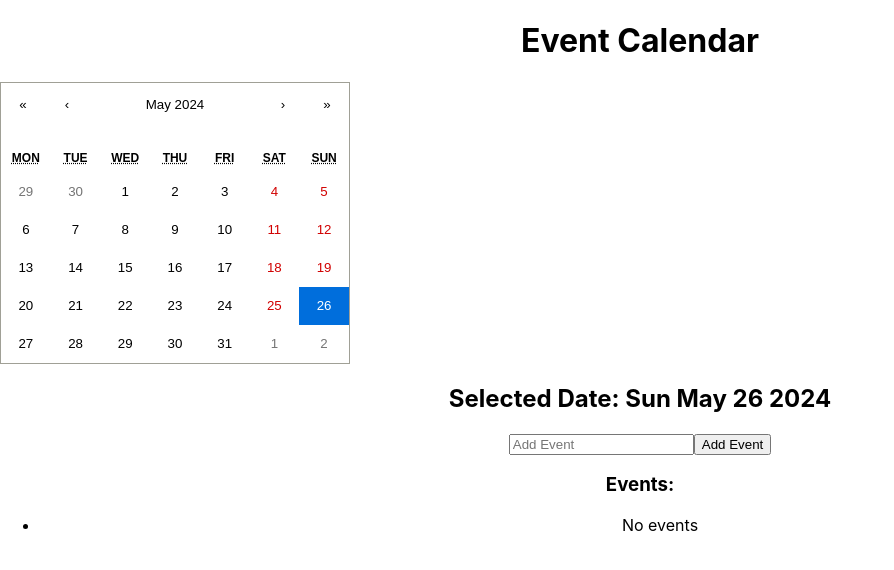
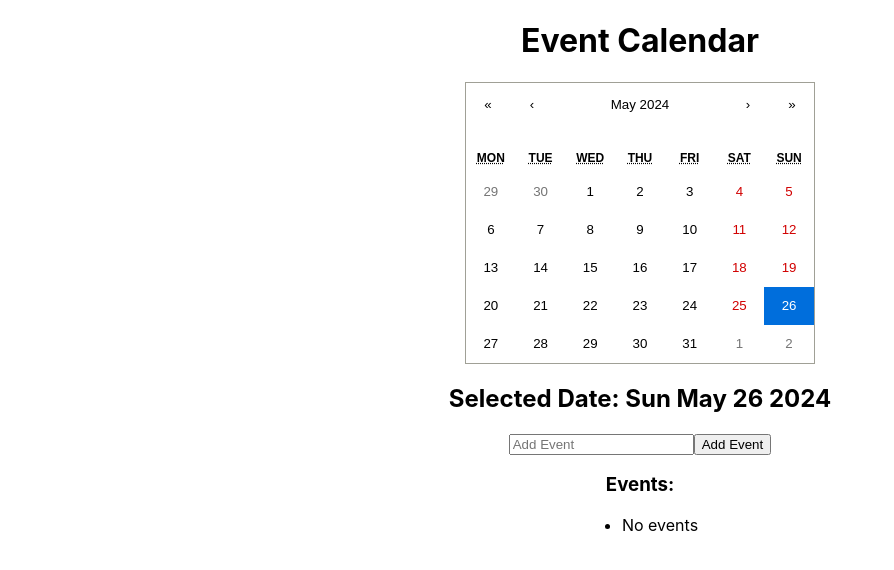
Before and after one commit to darudeeee/0526, a React (Create React App) app: page /calendarAdmin in a window 1280 px wide. Shown: the top 570 px of the page, without its empty margins (0-894 px from the left). Built offline with nearby package versions, Linux system fonts and the light colour scheme.

Commit message:
캘린더 관리자

```diff
--- a/src/routers/CalendarAdmin.js
+++ b/src/routers/CalendarAdmin.js
@@ -44,7 +44,7 @@ function CalendarAdmin() {
   };
 
   return (
-    <div style={{ textAlign: "center" }}>
+    <div style={{ display:"flex", flexDirection:"column", justifyContent:"center", alignItems:"center", textAlign: "center" }}>
       <h1>Event Calendar</h1>
       <Calendar
         onChange={handleDateChange}
```
